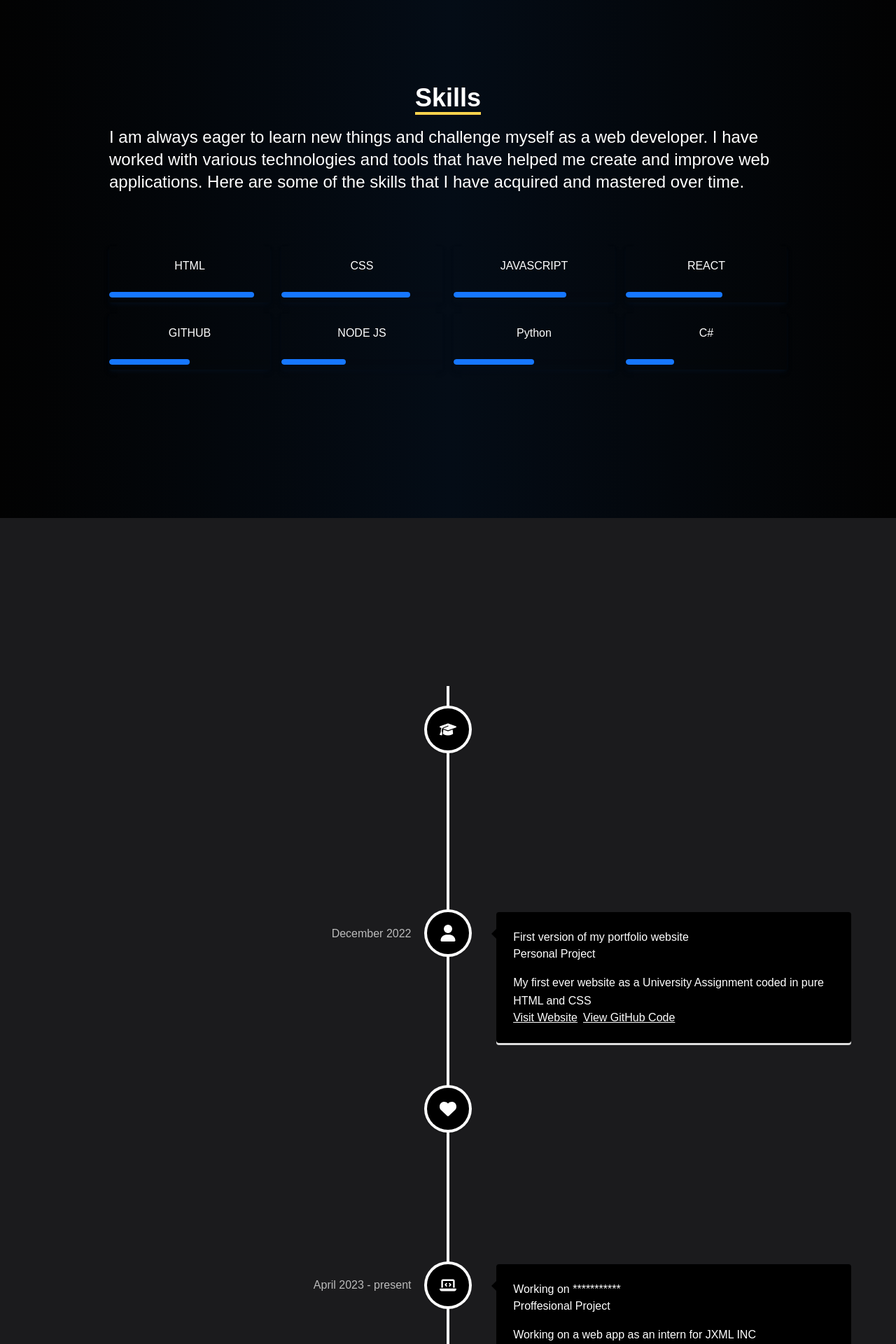
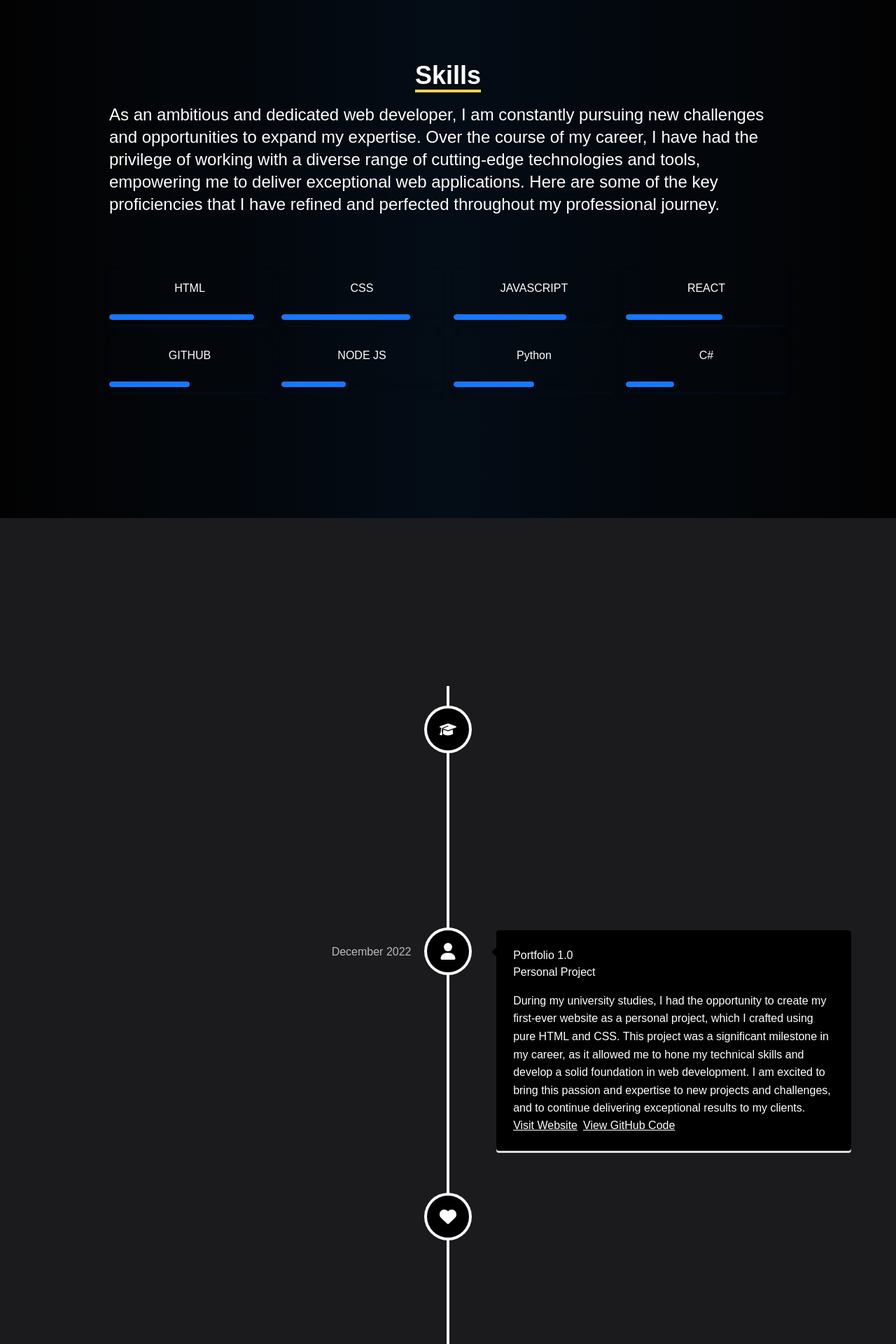
Before and after one commit to bilaal5279/Portfolio, a React (Vite) app: page /#/ in a window 1280 px wide. Shown: the part 860-2780 px from the top of the page at 70% size. Built offline with nearby package versions, Linux system fonts and the light colour scheme.

Commit message:
Changed text

```diff
--- a/src/components/AboutMe.jsx
+++ b/src/components/AboutMe.jsx
@@ -34,9 +34,10 @@ const AboutMe = () => {
             Skills
           </animated.p>
           <p className='py-4 text-2xl'>
-          I am always eager to learn new things and challenge myself as a web developer.
-           I have worked with various technologies and tools that have helped me create and improve web applications. Here are some of the skills that I have acquired and mastered over time.          </p>
-        </div>
+          As an ambitious and dedicated web developer, I am constantly pursuing new challenges and opportunities to expand my expertise. Over the course of my career, I have had the privilege of working with a diverse range of cutting-edge technologies and tools, empowering me to deliver exceptional web applications. Here are some of the key proficiencies that I have refined and perfected throughout my professional journey.
+
+</p>
+</div>
         <div className='w-full grid grid-cols-2 sm:grid-cols-4 gap-4 text-center py-8'>
           {/* Use animated tag to apply the barSpring animation */}
           <animated.div
--- a/src/components/Timeline.jsx
+++ b/src/components/Timeline.jsx
@@ -20,8 +20,7 @@ const Timeline = () => {
         <h3 className="vertical-timeline-element-title">StaffordShire University</h3>
         <h4 className="vertical-timeline-element-subtitle">Bachelor of Science in Computer Science</h4>
         <p>
-          Learning about programming, data structures, algorithms, web development, artificial intelligence, and more.
-        </p>
+        Acquiring knowledge in the fields of programming, data structures, algorithms, web development, artificial intelligence, and other related areas.        </p>
         <a href="https://www.staffs.ac.uk/" target="_blank" rel="noreferrer" className="block mt-10 cursor-pointer underline" >Visit University Website</a>
       </VerticalTimelineElement>
       <VerticalTimelineElement
@@ -32,10 +31,10 @@ const Timeline = () => {
         iconStyle={{ background: '#000', color: '#fff' }}
         icon={<FontAwesomeIcon icon={faUser} style={{color: "#ffffff",}} />} // use font awesome icon
       >
-        <h3 className="vertical-timeline-element-title">First version of my portfolio website</h3>
+        <h3 className="vertical-timeline-element-title">Portfolio 1.0</h3>
         <h4 className="vertical-timeline-element-subtitle">Personal Project</h4>
         <p>
-          My first ever website as a University Assignment coded in pure HTML and CSS
+        During my university studies, I had the opportunity to create my first-ever website as a personal project, which I crafted using pure HTML and CSS. This project was a significant milestone in my career, as it allowed me to hone my technical skills and develop a solid foundation in web development. I am excited to bring this passion and expertise to new projects and challenges, and to continue delivering exceptional results to my clients.
                   </p>
         <a href="https://i039978m-wdos.web.app/index.html" target="_blank" rel="noreferrer" className="inline-block mr-2 cursor-pointer underline" >Visit Website</a>
         <a href="https://github.com/bilaal5279/FirstPortfolio" target="_blank" rel="noreferrer" className="inline-block mr-2 cursor-pointer underline">View GitHub Code</a>
@@ -51,7 +50,9 @@ const Timeline = () => {
   <h3 className="vertical-timeline-element-title"> VyroAi</h3>
   <h4 className="vertical-timeline-element-subtitle">Personal Project</h4>
   <p>
-    Created a webapp that uses gpt to help students learn and test their own abilities on a certain topic
+  As part of my ongoing commitment to innovation and education, I recently designed a sophisticated web application that
+  leverages GPT technology to help students learn and test their own abilities on a particular topic. This app represents a significant
+  breakthrough in my knowledge, and I am excited to continue exploring new ways to enhance the learning experience for students around the world.
   </p>
   <a href="https://www.vyroai.com/" target="_blank" rel="noreferrer" className="inline-block mr-2 cursor-pointer underline" >Visit VyroAi Website</a>
   <a href="https://github.com/VyroAI/vyroai-webapp" target="_blank" rel="noreferrer" className="inline-block mr-2 cursor-pointer underline">View GitHub Code (Private)</a>
@@ -67,8 +68,11 @@ const Timeline = () => {
   <h3 className="vertical-timeline-element-title">Working on ***********</h3>
   <h4 className="vertical-timeline-element-subtitle">Proffesional Project</h4>
   <p>
-    Working on a web app as an intern for JXML INC
-  </p>
+  As an intern at JXML INC, I am currently working on the engineering of a sophisticated web application.
+  My responsibilities include designing and implementing key features of the application,
+  as well as troubleshooting any issues that arise during the development process.
+  I am utilizing my knowledge of programming languages such as HTML, CSS, JavaScript and React to build an intuitive and
+  user-friendly interface that meets the needs of our target audience  </p>
   <a href="#" target="_blank" rel="noreferrer" className="inline-block mr-2 cursor-pointer underline" >Visit  Website (N/A)</a>
   <a href="" target="_blank" rel="noreferrer" className="inline-block mr-2 cursor-pointer underline">View GitHub Code (N/A)</a>
 </VerticalTimelineElement>
@@ -80,10 +84,10 @@ const Timeline = () => {
   iconStyle={{ background: '#000', color: '#fff' }}
   icon={<FontAwesomeIcon icon={faFire} />} // use font awesome icon
 >
-  <h3 className="vertical-timeline-element-title">Working on this portfolio</h3>
+  <h3 className="vertical-timeline-element-title">Portfolio V2</h3>
   <h4 className="vertical-timeline-element-subtitle">Personal Project</h4>
   <p>
-    Working on a second version of my portfolio website using React ,Tailwind CSS and JavaScript
+  I am currently engaged in the development of an updated version of my professional portfolio website using the latest technologies and frameworks. Specifically, I am utilizing React, Tailwind CSS, and JavaScript to create a dynamic and visually stunning user interface that showcases my skills and achievements in a compelling and engaging manner.
   </p>
   <a href="#" target="_blank" rel="noreferrer" className="inline-block mr-2 cursor-pointer underline" >Visit Website</a>
   <a href="https://github.com/bilaal5279/Portfolio" target="_blank" rel="noreferrer" className="inline-block mr-2 cursor-pointer underline">View GitHub Code </a>
```
